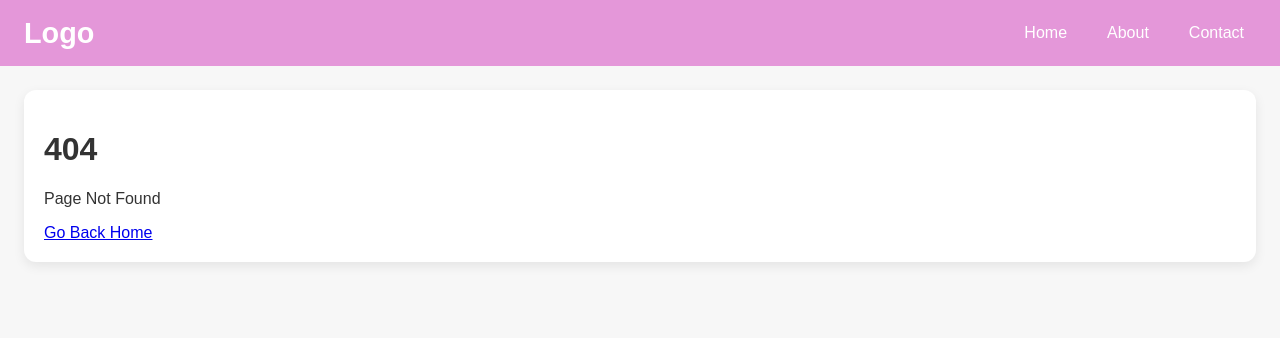
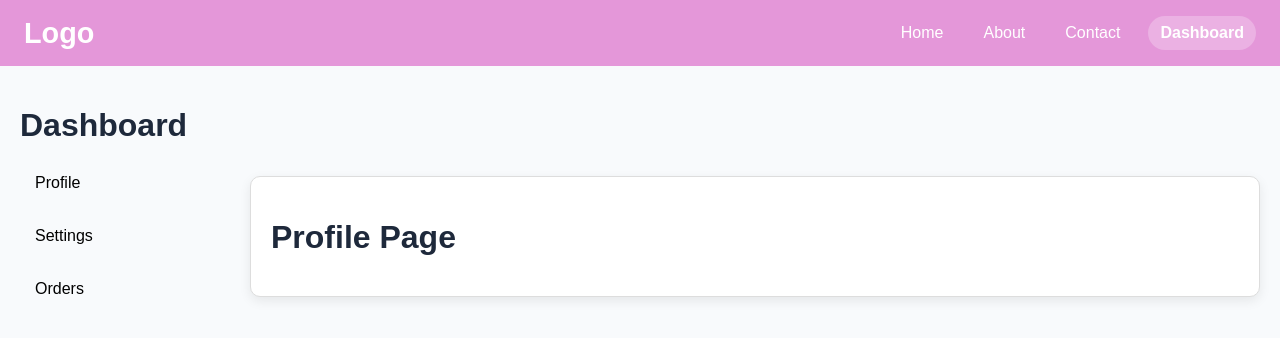
Before and after one commit to mayaswami/react-projects, a React (Vite) app in the folder 02-react-router/: page /dashboard in a window 1280 px wide. Before the commit this address had no page. Shown: the top 338 px of the page. Built offline with nearby package versions, Linux system fonts and the light colour scheme.

Commit message:
feat: implement nested routes with dashboard layout and Outlet

```diff
--- a/02-react-router/src/App.jsx
+++ b/02-react-router/src/App.jsx
@@ -5,6 +5,10 @@ import Home from "./pages/Home";
 import About from "./pages/About";
 import Contact from "./pages/Contact";
 import NotFound from "./pages/NotFound";
+import Dashboard from "./pages/Dashboard";
+import Profile from "./pages/Profile";
+import Settings from "./pages/Settings";
+import Orders from "./pages/Orders";
 
 function App() {
   return (
@@ -14,10 +18,15 @@ function App() {
         <Route path="/" element={<Home />} />
         <Route path="/about" element={<About />} />
         <Route path="/contact" element={<Contact />} />
+        <Route path="/dashboard" element={<Dashboard />}>
+          <Route index element={<Profile />} />
+          <Route path="profile" element={<Profile />} />
+          <Route path="settings" element={<Settings />} />
+          <Route path="orders" element={<Orders />} />
+        </Route>
         <Route path="*" element={<NotFound />} />
       </Routes>
     </>
   );
 }
-
 export default App;
--- /dev/null
+++ b/02-react-router/src/Pages/Dashboard.css
@@ -0,0 +1,26 @@
+.dashboard {
+  padding: 20px;
+  min-height: 100vh;
+  background: #f8fafc;
+}
+
+.dashboard h1 {
+  margin-bottom: 20px;
+  color: #1e293b;
+}
+
+.dashboard-layout {
+  display: flex;
+  gap: 30px;
+  align-items: center;
+}
+
+.dashboard-content {
+  flex: 1;
+  align-items: center;
+  padding: 20px;
+  border: 1px solid #ddd;
+  border-radius: 10px;
+  background: white;
+  box-shadow: 0 4px 12px rgba(0, 0, 0, 0.08);
+}
--- /dev/null
+++ b/02-react-router/src/Pages/Dashboard.jsx
@@ -0,0 +1,20 @@
+import { Outlet } from "react-router-dom";
+import DashboardSidebar from "../components/DashboardSidebar";
+import "./Dashboard.css";
+
+function Dashboard() {
+  return (
+    <div className="dashboard">
+      <h1>Dashboard</h1>
+
+      <div className="dashboard-layout">
+        <DashboardSidebar />
+
+        <div className="dashboard-content">
+          <Outlet />
+        </div>
+      </div>
+    </div>
+  );
+}
+export default Dashboard;
--- /dev/null
+++ b/02-react-router/src/Pages/Orders.jsx
@@ -0,0 +1,8 @@
+function Orders() {
+  return (
+    <div>
+      <h1>Orders Page</h1>
+    </div>
+  );
+}
+export default Orders;
--- /dev/null
+++ b/02-react-router/src/Pages/Profile.jsx
@@ -0,0 +1,8 @@
+function Profile() {
+  return (
+    <div>
+      <h1>Profile Page</h1>
+    </div>
+  );
+}
+export default Profile;
--- /dev/null
+++ b/02-react-router/src/Pages/Settings.jsx
@@ -0,0 +1,8 @@
+function Settings() {
+  return (
+    <div>
+      <h1>Settings Page</h1>
+    </div>
+  );
+}
+export default Settings;
--- /dev/null
+++ b/02-react-router/src/components/DashboardSidebar.css
@@ -0,0 +1,24 @@
+.sidebar {
+  width: 200px;
+  display: flex;
+  flex-direction: column;
+  gap: 15px;
+}
+
+.sidebar a {
+  text-decoration: none;
+  color: black;
+  padding: 10px 15px;
+  border-radius: 8px;
+  transition: all 0.3s ease;
+}
+
+.sidebar a:hover {
+  background-color: #f7c2df;
+}
+
+.sidebar .active {
+  background-color: hotpink;
+  color: white;
+  font-weight: bold;
+}
--- /dev/null
+++ b/02-react-router/src/components/DashboardSidebar.jsx
@@ -0,0 +1,14 @@
+import { NavLink } from "react-router-dom";
+import "./DashboardSidebar.css";
+
+function DashboardSideBar() {
+  return (
+    <div className="sidebar">
+      <NavLink to="/dashboard/profile">Profile</NavLink>
+      <NavLink to="/dashboard/settings">Settings</NavLink>
+      <NavLink to="/dashboard/orders">Orders</NavLink>
+    </div>
+  );
+}
+
+export default DashboardSideBar;
--- a/02-react-router/src/components/Navbar.jsx
+++ b/02-react-router/src/components/Navbar.jsx
@@ -12,6 +12,7 @@ function Navbar() {
         <NavLink to="/" end className={({ isActive }) => (isActive ? "active" : "")}>Home</NavLink>
         <NavLink to="/about" className={({ isActive }) => (isActive ? "active" : "")}>About</NavLink>
         <NavLink to="/contact" className={({ isActive }) => (isActive ? "active" : "")}>Contact</NavLink>
+        <NavLink to="/dashboard" className={({ isActive }) => (isActive ? "active" : "")}>Dashboard</NavLink>
       </div>
     </nav>
   );
```
Also changed, not shown: 1 other file (tests, documents, lock files or other folders).
